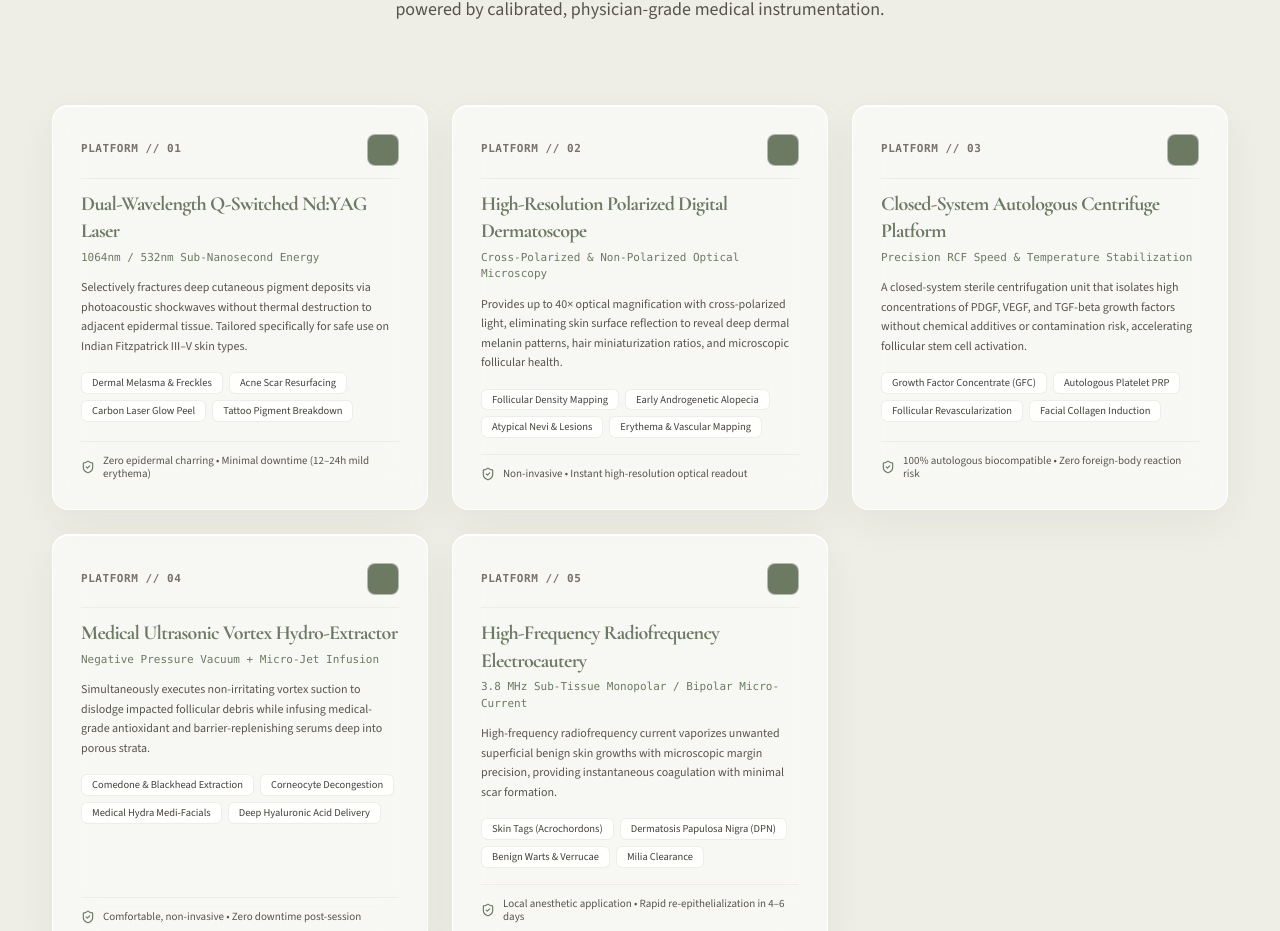
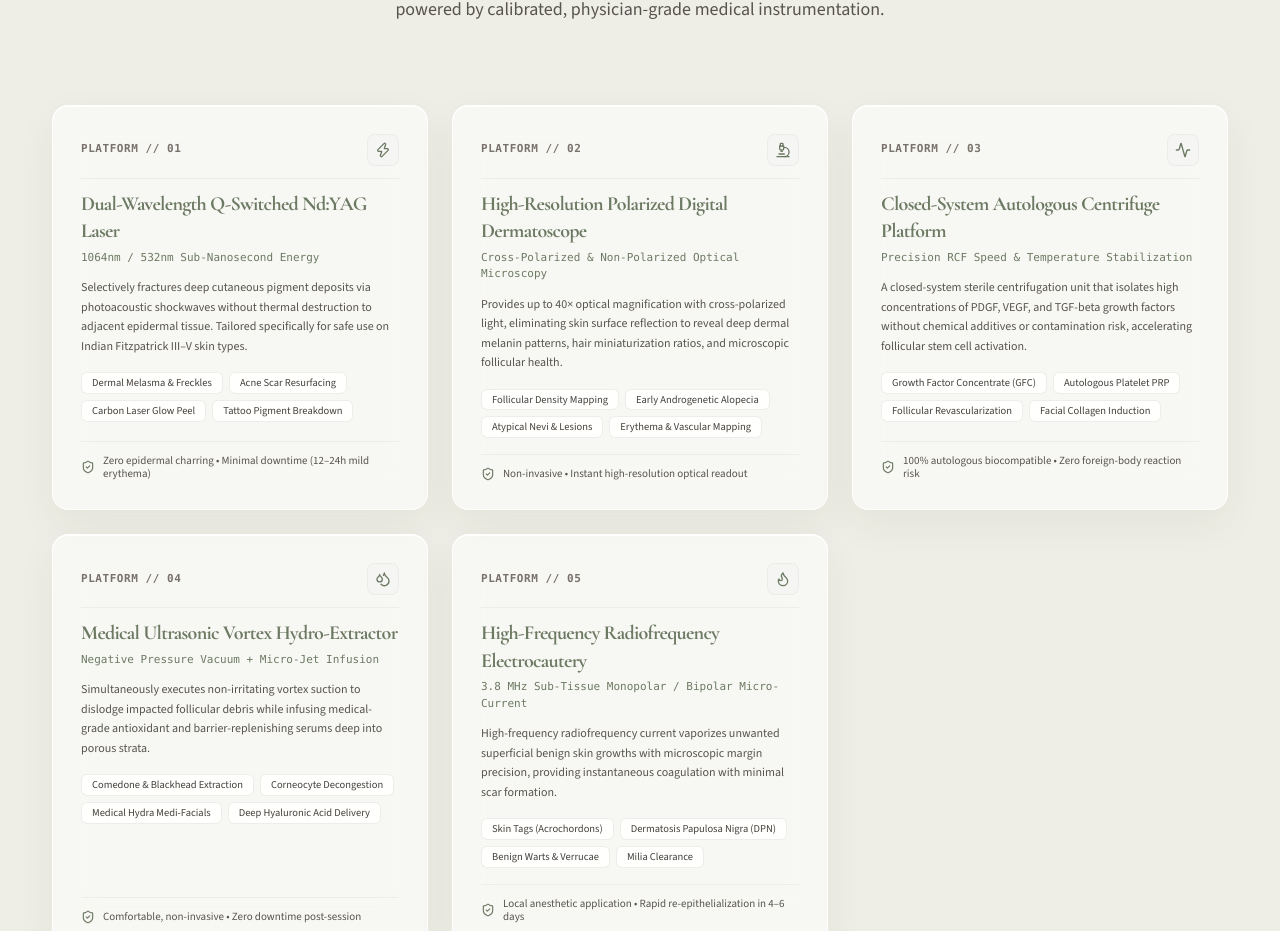
Before and after one commit to axiogenai/shingare-skin-clinic, a Next.js app: page / in a window 1280 px wide. Shown: the part 4559-5490 px from the top of the page. Built offline with nearby package versions, Linux system fonts and the light colour scheme; a web font is replaced by a local one.

Commit message:
Fix platform icon tiles appearing as blank green squares

```diff
--- a/src/components/ClinicalInfrastructureSection.tsx
+++ b/src/components/ClinicalInfrastructureSection.tsx
@@ -104,7 +104,7 @@
                     <span className="font-mono text-[11px] font-bold text-stone-500 tracking-wider">
                       {plat.code}
                     </span>
-                    <div className="w-8 h-8 rounded-lg bg-stone-100 text-[#108283] flex items-center justify-center group-hover:bg-[#108283] group-hover:text-white transition-colors duration-200 border border-stone-200/60">
+                    <div className="w-8 h-8 rounded-lg bg-stone-100 text-[#108283] flex items-center justify-center transition-colors duration-200 border border-stone-200/60">
                       <Icon className="w-4 h-4" />
                     </div>
                   </div>
```
